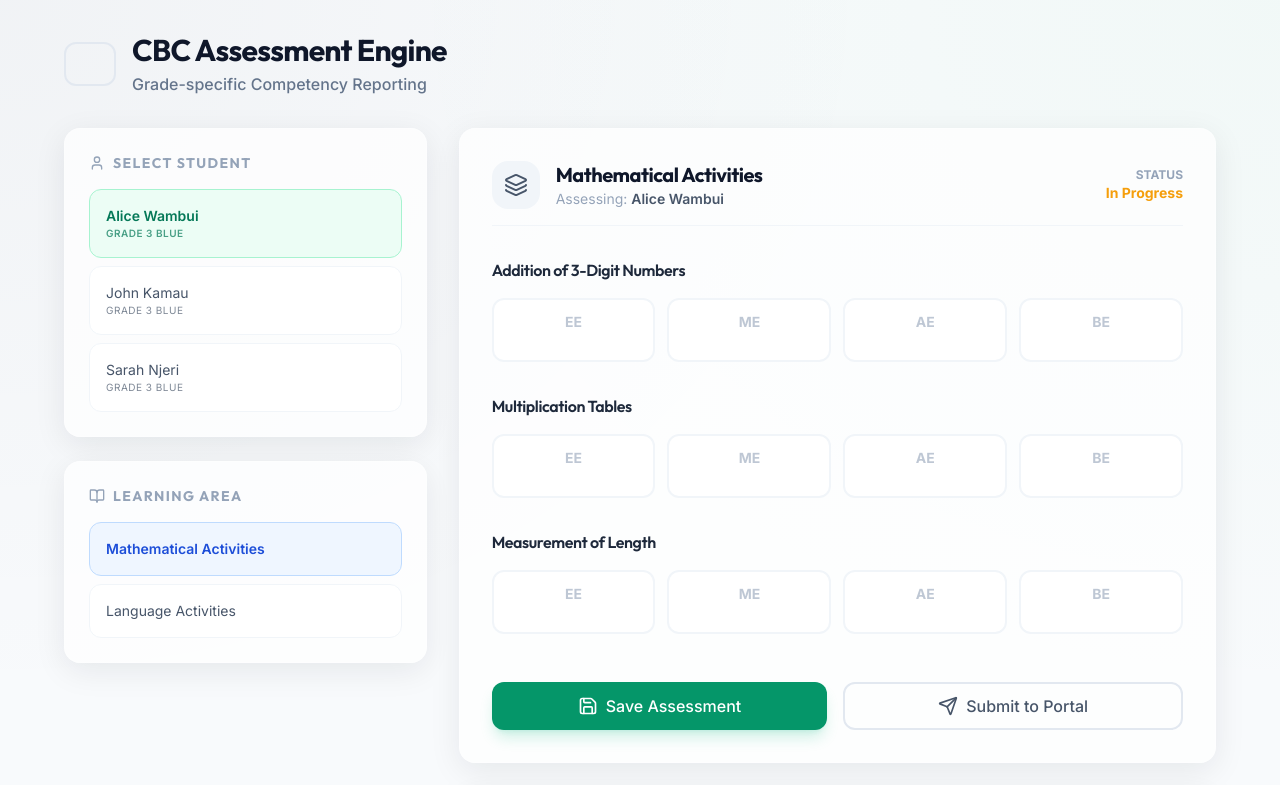
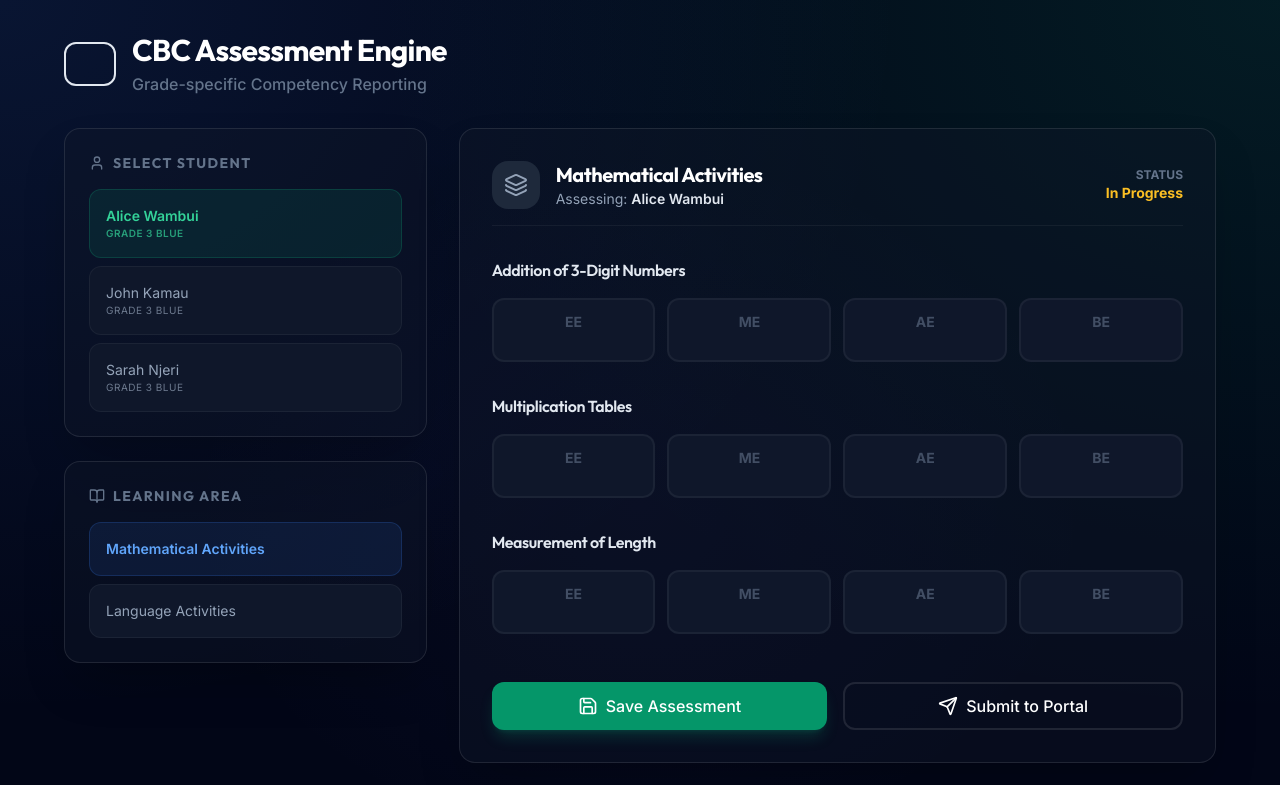
Before and after one commit to iannyakundi468-coder/School-System, a React (Vite) app: page /learning/assessment in a window 1280 px wide. Shown: the top 785 px of the page. Built offline with nearby package versions, Linux system fonts and the light colour scheme.

Commit message:
feat: Add initial dashboard structure including admin view, financial and learning pages, and global styling.

```diff
--- a/src/index.css
+++ b/src/index.css
@@ -13,14 +13,14 @@
   --accent: 45, 95%, 55%;
   /* Vivid Gold */
 
-  --bg-main: #f8fafc;
-  --text-main: #0f172a;
+  --bg-main: #0f172a;
+  --text-main: #f8fafc;
 
   /* Glassmorphism Variables */
-  --glass-bg: rgba(255, 255, 255, 0.7);
-  --glass-border: rgba(255, 255, 255, 0.2);
-  --glass-shadow: 0 8px 32px 0 rgba(15, 23, 42, 0.08);
-  --glass-blur: 12px;
+  --glass-bg: rgba(15, 23, 42, 0.6);
+  --glass-border: rgba(255, 255, 255, 0.08);
+  --glass-shadow: 0 8px 32px 0 rgba(0, 0, 0, 0.3);
+  --glass-blur: 16px;
 
   /* Typography */
   --font-inter: 'Inter', system-ui, sans-serif;
@@ -32,10 +32,10 @@
 
 @layer base {
   body {
-    @apply bg-slate-50 text-slate-900 font-['Inter'] antialiased;
+    @apply bg-slate-950 text-slate-50 font-['Inter'] antialiased;
     background-image:
-      radial-gradient(at 0% 0%, rgba(15, 23, 42, 0.03) 0px, transparent 50%),
-      radial-gradient(at 100% 0%, rgba(34, 197, 94, 0.03) 0px, transparent 50%);
+      radial-gradient(at 0% 0%, rgba(59, 130, 246, 0.1) 0px, transparent 50%),
+      radial-gradient(at 100% 0%, rgba(16, 185, 129, 0.1) 0px, transparent 50%);
   }
 
   h1,
@@ -44,18 +44,27 @@
   h4,
   h5,
   h6 {
-    @apply font-['Outfit'] font-semibold tracking-tight;
+    @apply font-['Outfit'] font-semibold tracking-tight text-white;
   }
 }
 
 @layer components {
-  .glass-card {
-    @apply backdrop-blur-md bg-white/70 border border-white/20 shadow-lg rounded-2xl transition-all duration-300;
-    box-shadow: var(--glass-shadow);
+  .bg-mesh {
+    @apply bg-slate-950;
+    background-image:
+      radial-gradient(at 0% 0%, rgba(59, 130, 246, 0.12) 0px, transparent 50%),
+      radial-gradient(at 100% 0%, rgba(16, 185, 129, 0.12) 0px, transparent 50%),
+      radial-gradient(at 50% 50%, rgba(99, 102, 241, 0.05) 0px, transparent 50%);
   }
 
-  .glass-card:hover {
-    @apply -translate-y-1 shadow-xl border-white/40;
+  .glass-card,
+  .glass-panel {
+    @apply backdrop-blur-xl bg-slate-900/40 border border-white/10 shadow-2xl rounded-2xl transition-all duration-300;
+  }
+
+  .glass-card:hover,
+  .glass-panel:hover {
+    @apply border-white/20 bg-slate-800/50 -translate-y-1;
   }
 
   .btn-primary {
--- a/src/pages/Dashboard.tsx
+++ b/src/pages/Dashboard.tsx
@@ -43,7 +43,7 @@ export const Dashboard = () => {
             <div className="max-w-7xl mx-auto space-y-8 animate-in">
                 <header className="flex flex-col md:flex-row justify-between items-start md:items-center gap-6 pb-8 border-b border-slate-200">
                     <div>
-                        <h1 className="text-3xl md:text-4xl font-bold text-slate-900">Dashboard</h1>
+                        <h1 className="text-3xl md:text-4xl font-bold text-white">Dashboard</h1>
                         <div className="flex items-center gap-2 mt-2">
                             <span className="w-2 h-2 rounded-full bg-emerald-500 animate-pulse"></span>
                             <p className="text-slate-500 font-medium">Welcome back, {user.name} <span className="text-slate-300 mx-1">|</span> <span className="text-emerald-600 capitalize">{user.role}</span></p>
--- a/src/pages/learning/CBCAssessment.tsx
+++ b/src/pages/learning/CBCAssessment.tsx
@@ -15,10 +15,10 @@ const strands = [
 ];
 
 const ratings = [
-    { label: 'EE', title: 'Exceeding Expectation', color: 'bg-emerald-500', bg: 'bg-emerald-50', text: 'text-emerald-700', border: 'border-emerald-200' },
-    { label: 'ME', title: 'Meeting Expectation', color: 'bg-blue-500', bg: 'bg-blue-50', text: 'text-blue-700', border: 'border-blue-200' },
-    { label: 'AE', title: 'Approaching Expectation', color: 'bg-amber-500', bg: 'bg-amber-50', text: 'text-amber-700', border: 'border-amber-200' },
-    { label: 'BE', title: 'Below Expectation', color: 'bg-rose-500', bg: 'bg-rose-50', text: 'text-rose-700', border: 'border-rose-200' },
+    { label: 'EE', title: 'Exceeding Expectation', color: 'bg-emerald-500', bg: 'bg-emerald-500/20', text: 'text-emerald-400', border: 'border-emerald-500/30' },
+    { label: 'ME', title: 'Meeting Expectation', color: 'bg-blue-500', bg: 'bg-blue-500/20', text: 'text-blue-400', border: 'border-blue-500/30' },
+    { label: 'AE', title: 'Approaching Expectation', color: 'bg-amber-500', bg: 'bg-amber-500/20', text: 'text-amber-400', border: 'border-amber-500/30' },
+    { label: 'BE', title: 'Below Expectation', color: 'bg-rose-500', bg: 'bg-rose-500/20', text: 'text-rose-400', border: 'border-rose-500/30' },
 ];
 
 export const CBCAssessment = () => {
@@ -39,7 +39,7 @@ export const CBCAssessment = () => {
                         <ArrowLeft className="w-5 h-5" />
                     </Button>
                     <div>
-                        <h1 className="text-3xl font-bold text-slate-900">CBC Assessment Engine</h1>
+                        <h1 className="text-3xl font-bold text-white">CBC Assessment Engine</h1>
                         <p className="text-slate-500 font-medium mt-1">Grade-specific Competency Reporting</p>
                     </div>
                 </header>
@@ -48,7 +48,7 @@ export const CBCAssessment = () => {
                     {/* Left Panel: Selection */}
                     <div className="space-y-6">
                         <div className="glass-card p-6">
-                            <h3 className="text-sm font-bold text-slate-400 uppercase tracking-widest mb-4 flex items-center gap-2">
+                            <h3 className="text-sm font-bold text-slate-500 uppercase tracking-widest mb-4 flex items-center gap-2">
                                 <User className="w-4 h-4" /> Select Student
                             </h3>
                             <div className="space-y-2">
@@ -57,8 +57,8 @@ export const CBCAssessment = () => {
                                         key={s.id}
                                         onClick={() => setSelectedStudent(s)}
                                         className={`w-full text-left p-4 rounded-xl transition-all duration-200 border ${selectedStudent.id === s.id
-                                            ? 'bg-emerald-50 border-emerald-200 text-emerald-700 font-semibold'
-                                            : 'bg-white border-slate-100 text-slate-600 hover:bg-slate-50'
+                                            ? 'bg-emerald-500/10 border-emerald-500/20 text-emerald-400 font-semibold'
+                                            : 'bg-slate-900 border-white/5 text-slate-400 hover:bg-slate-800 hover:border-white/10'
                                             }`}
                                     >
                                         <p className="text-sm">{s.name}</p>
@@ -69,7 +69,7 @@ export const CBCAssessment = () => {
                         </div>
 
                         <div className="glass-card p-6">
-                            <h3 className="text-sm font-bold text-slate-400 uppercase tracking-widest mb-4 flex items-center gap-2">
+                            <h3 className="text-sm font-bold text-slate-500 uppercase tracking-widest mb-4 flex items-center gap-2">
                                 <BookOpen className="w-4 h-4" /> Learning Area
                             </h3>
                             <div className="space-y-2">
@@ -78,8 +78,8 @@ export const CBCAssessment = () => {
                                         key={strand.id}
                                         onClick={() => setSelectedStrand(strand)}
                                         className={`w-full text-left p-4 rounded-xl transition-all duration-200 border ${selectedStrand.id === strand.id
-                                            ? 'bg-blue-50 border-blue-200 text-blue-700 font-semibold'
-                                            : 'bg-white border-slate-100 text-slate-600 hover:bg-slate-50'
+                                            ? 'bg-blue-500/10 border-blue-500/20 text-blue-400 font-semibold'
+                                            : 'bg-slate-900 border-white/5 text-slate-400 hover:bg-slate-800 hover:border-white/10'
                                             }`}
                                     >
                                         <p className="text-sm">{strand.name}</p>
@@ -92,19 +92,19 @@ export const CBCAssessment = () => {
                     {/* Right Panel: Scoring */}
                     <div className="lg:col-span-2 space-y-6">
                         <div className="glass-card p-8">
-                            <div className="flex justify-between items-center mb-8 pb-4 border-b border-slate-100">
+                            <div className="flex justify-between items-center mb-8 pb-4 border-b border-white/5">
                                 <div className="flex items-center gap-4">
-                                    <div className="w-12 h-12 bg-slate-100 rounded-2xl flex items-center justify-center text-slate-600">
+                                    <div className="w-12 h-12 bg-slate-800 rounded-2xl flex items-center justify-center text-slate-400">
                                         <Layers className="w-6 h-6" />
                                     </div>
                                     <div>
-                                        <h2 className="text-xl font-bold text-slate-900">{selectedStrand.name}</h2>
-                                        <p className="text-slate-400 text-sm">Assessing: <span className="text-slate-600 font-semibold">{selectedStudent.name}</span></p>
+                                        <h2 className="text-xl font-bold text-white">{selectedStrand.name}</h2>
+                                        <p className="text-slate-400 text-sm">Assessing: <span className="text-slate-200 font-semibold">{selectedStudent.name}</span></p>
                                     </div>
                                 </div>
                                 <div className="text-right">
-                                    <p className="text-xs font-bold text-slate-400 uppercase">Status</p>
-                                    <p className="text-amber-500 font-bold text-sm">In Progress</p>
+                                    <p className="text-xs font-bold text-slate-500 uppercase">Status</p>
+                                    <p className="text-amber-400 font-bold text-sm">In Progress</p>
                                 </div>
                             </div>
 
@@ -112,7 +112,7 @@ export const CBCAssessment = () => {
                                 {selectedStrand.subStrands.map(ss => (
                                     <div key={ss} className="space-y-4">
                                         <div className="flex justify-between items-center">
-                                            <h4 className="font-semibold text-slate-800">{ss}</h4>
+                                            <h4 className="font-semibold text-slate-200">{ss}</h4>
                                             {assessment[ss] && (
                                                 <span className={`text-[10px] font-bold px-2 py-0.5 rounded-full ${ratings.find(r => r.label === assessment[ss])?.bg} ${ratings.find(r => r.label === assessment[ss])?.text}`}>
                                                     Rated: {assessment[ss]}
@@ -126,10 +126,10 @@ export const CBCAssessment = () => {
                                                     onClick={() => handleRate(ss, r.label)}
                                                     className={`flex flex-col items-center justify-center p-3 rounded-xl border-2 transition-all duration-200 group ${assessment[ss] === r.label
                                                         ? `${r.bg} ${r.border} border-current scale-[1.02]`
-                                                        : 'bg-white border-slate-100 hover:border-slate-200'
+                                                        : 'bg-slate-900 border-white/5 hover:border-white/20'
                                                         }`}
                                                 >
-                                                    <span className={`text-sm font-bold ${assessment[ss] === r.label ? r.text : 'text-slate-400 opacity-60'}`}>{r.label}</span>
+                                                    <span className={`text-sm font-bold ${assessment[ss] === r.label ? r.text : 'text-slate-500 opacity-60'}`}>{r.label}</span>
                                                     <span className="text-[8px] font-bold uppercase tracking-widest mt-1 opacity-0 group-hover:opacity-100 transition-opacity whitespace-nowrap">{r.title.split(' ')[0]}</span>
                                                 </button>
                                             ))}
@@ -142,7 +142,7 @@ export const CBCAssessment = () => {
                                 <Button className="btn-primary flex-1 h-12">
                                     <Save className="w-5 h-5" /> Save Assessment
                                 </Button>
-                                <Button variant="outline" className="flex-1 h-12">
+                                <Button variant="outline" className="flex-1 h-12 border-white/10 text-white hover:bg-white/5">
                                     <Send className="w-5 h-5" /> Submit to Portal
                                 </Button>
                             </div>
```
Also changed, not shown: src/components/dashboard/AdminView.tsx (+30 -30 lines), src/pages/FinancePage.tsx (+21 -21 lines), src/pages/learning/StudentPortfolio.tsx (+11 -11 lines).
